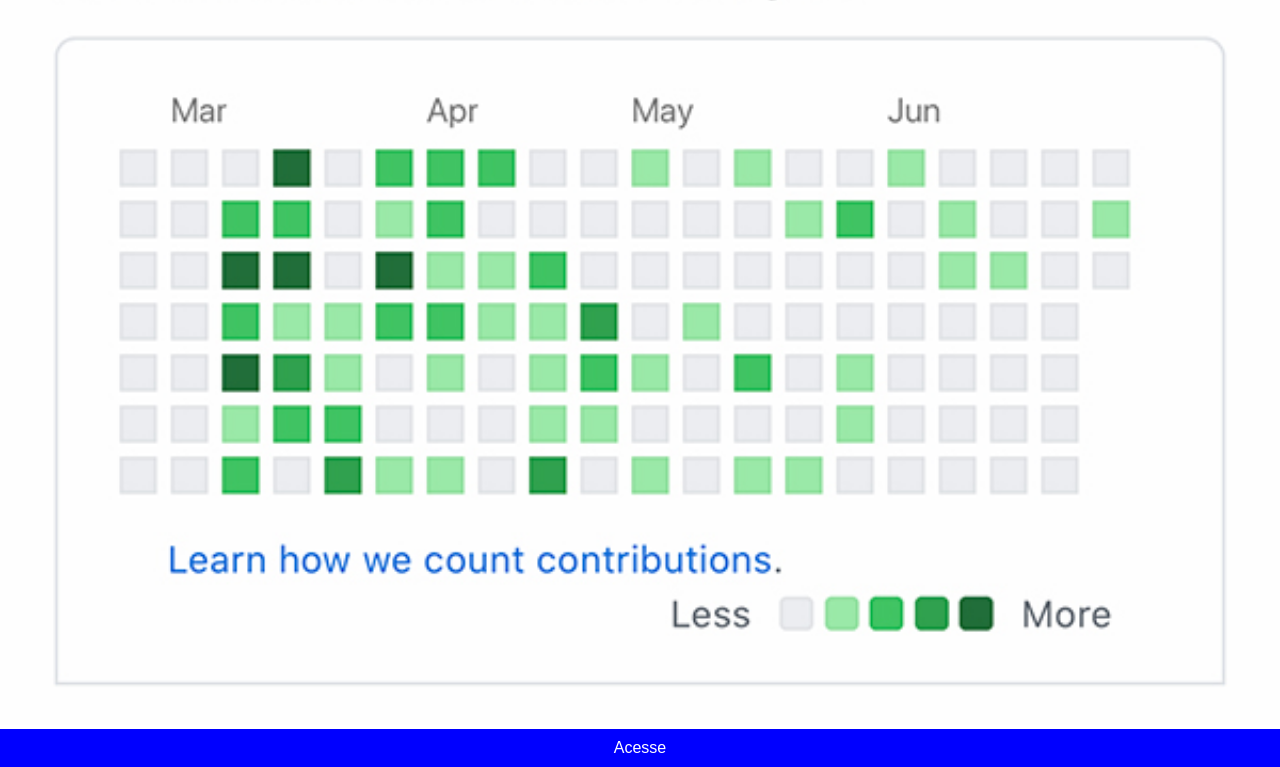
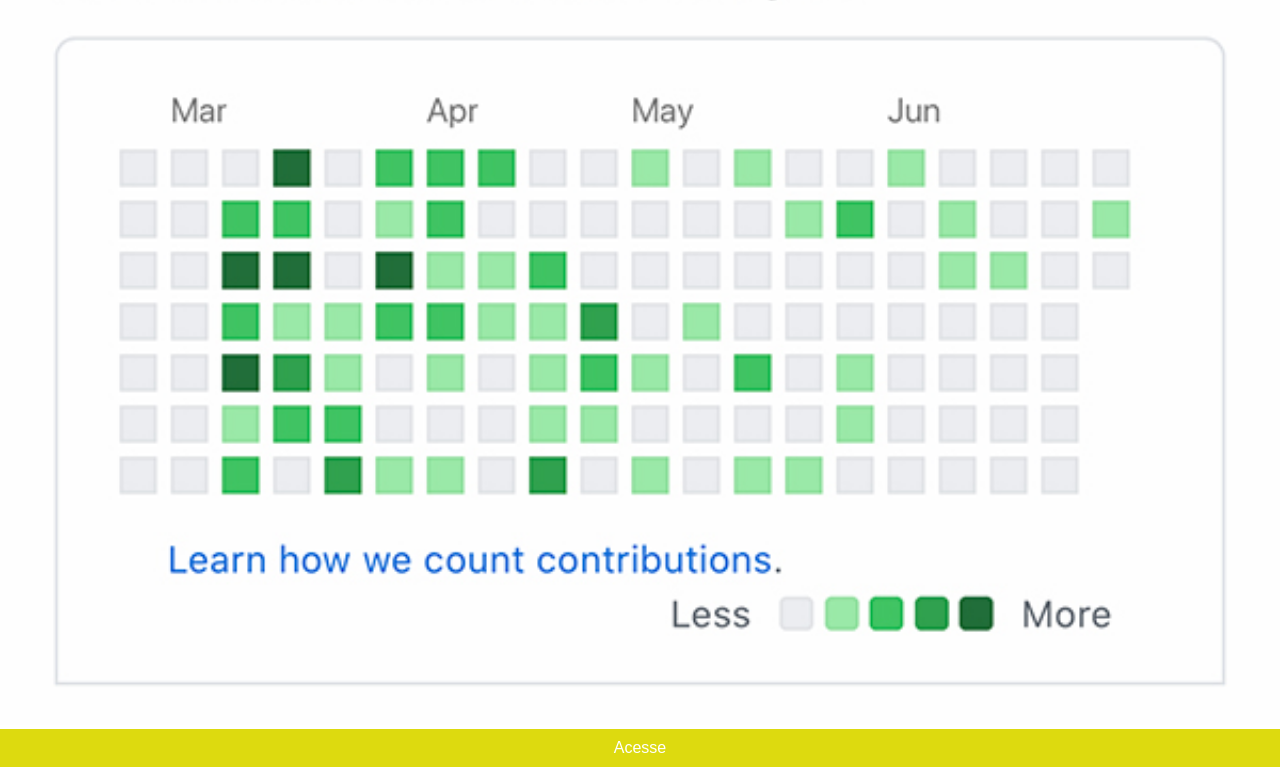
Before and after one commit to sivaldo-almeida1973/projeto-social, a plain HTML site: page github.html in a window 1280 px wide. In both pictures the pointer is over the link "Acesse". Shown: the part 4007-4774 px from the top of the page. Drawn offline with Linux system fonts and the light colour scheme.

Commit message:
alterações na css

```diff
--- a/estilo/social.css
+++ b/estilo/social.css
@@ -17,7 +17,7 @@
    }
    a {
        display: block;/* faz o link de acesso aparecer em baixo da tela*/
-       background-color: darkred;
+       background-color: rgb(139, 39, 0);
        padding: 10px;
        text-align: center;
        font-family: fantasy;
@@ -26,5 +26,5 @@
 
    }
    a:hover{
-       background-color: blue;
+       background-color: rgb(221, 218, 15);
    }
--- a/estilo/style.css
+++ b/estilo/style.css
@@ -52,7 +52,7 @@ section#redes-sociais{
 section#redes-sociais img{
     width: 50px;
     margin: 10px;
-    border-radius: 50px;/*arredonda as logos*/
+    border-radius:50px ;/*arredonda as logos*/
     box-shadow: 2px 2px 5px black ;
     box-sizing: border-box;/*tira defeito da borda criada nas logos*/
 
@@ -60,7 +60,7 @@ section#redes-sociais img{
 section#redes-sociais img:hover{
     border: 2px solid rgba(248, 247, 245, 0.705);/*coloca bordas nas logos*/
     transform: translate(-3px, -3px);/*dá um efeito de movintar a logo pra frente*/
-    box-shadow: 2px 2px 6px rgba(223, 34, 34, 0.534);/*sombra na logo*/
+    box-shadow: 2px 2px 6px rgba(219, 243, 0, 0.534);/*sombra na logo*/
     transition-duration: .3s ;
 
 }
```
